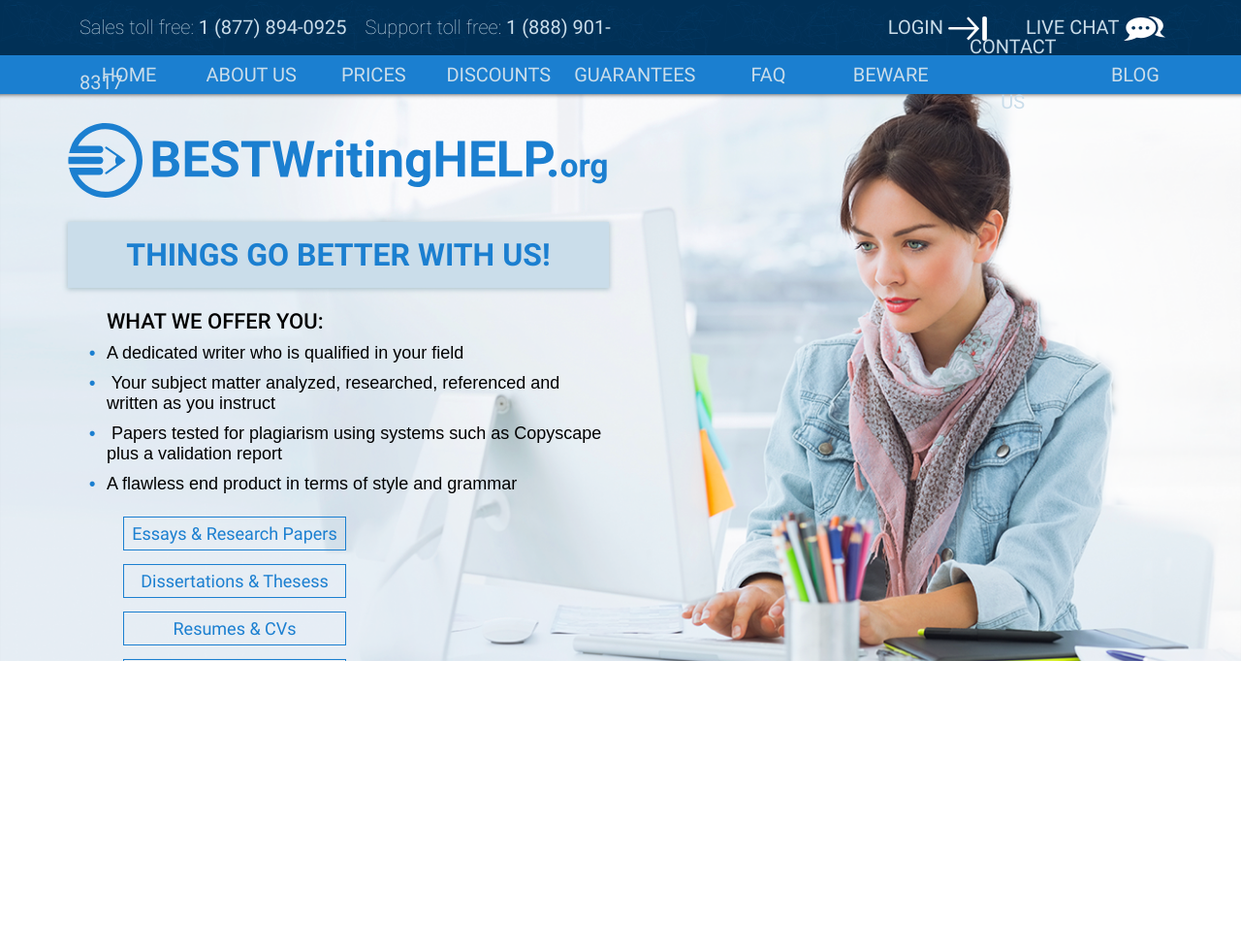
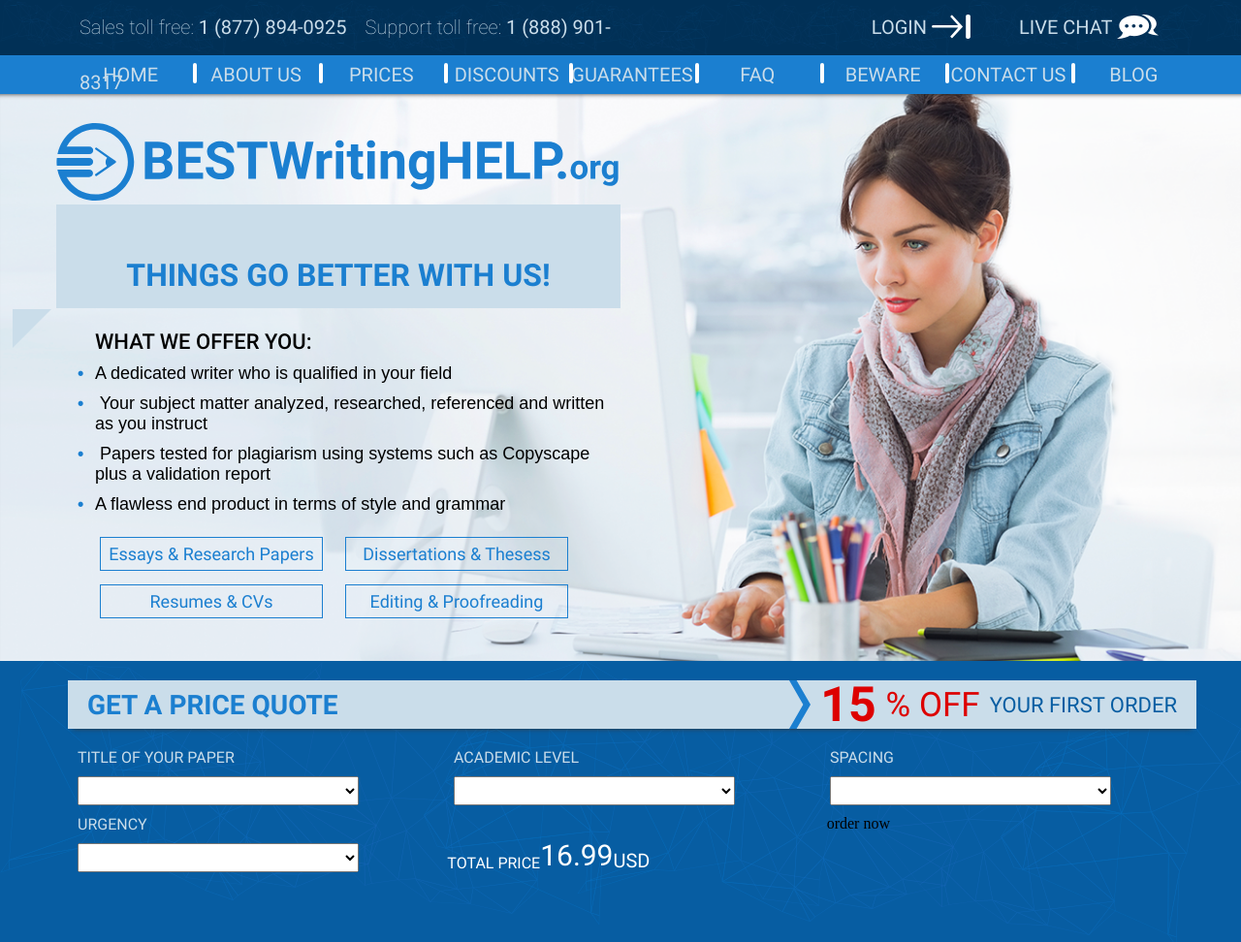
Before and after one commit to IrynaKhylchuk/BestWritings, a plain HTML site: page index.html in a window 1280 px wide. Shown: the top 972 px of the page at 97% size. Before the commit the page ends 800 px from the top, so only its background shows below. Drawn offline with Linux system fonts and the light colour scheme.

Commit message:
section v.1

```diff
--- a/css/style.css
+++ b/css/style.css
@@ -112,15 +112,49 @@ header a img{
     vertical-align: middle;
 }
 
-.login {
+.login-live {
     display: flex;
     justify-content: flex-end;
 }
 
-.login a {
+.login-live a {
     display: inline-block;
     text-transform: uppercase;
     padding: 0 20px;
+}
+
+.login-live a:hover {
+    color: #1b7fd0;
+}
+
+.login::after {
+    content: "";
+    display: inline-block;
+    background-image: url(../images/Login.svg);
+    background-repeat: no-repeat;
+    width: 50px;
+    height: 25px;
+    position: relative;
+    top: 5px;
+}
+
+.live::after {
+    content: "";
+    display: inline-block;
+    background-image: url(../images/Chat.svg);
+    background-repeat: no-repeat;
+    width: 50px;
+    height: 25px;
+    position: relative;
+    top: 5px;
+}
+
+.login:hover::after {
+    background-image: url(../images/Login2.svg);
+}
+
+.live:hover::after {
+    background-image: url(../images/Chat2.svg);
 }
 
 header .bg_main_1 {
@@ -138,7 +172,6 @@ header .bg_main_1 {
     font-family: Roboto-Regular;
     font-size: 20px;
     height: 40px;
-    padding: 0;
     display: flex;
     justify-content: center;
     align-items: center;
@@ -148,6 +181,24 @@ header .bg_main_1 {
 .bg_main_1 a:hover {
     background-color: #caddea;
     color: var(--color_main_1);
+}
+
+.border-li::after {
+    content: "";
+    border: 2px solid white;
+    border-radius: 3px;
+    height: 15px;
+    position: relative;
+    top: -30px;
+}
+
+div.col {
+    padding: 0;
+}
+
+.border-li {
+    height: 40px;
+    padding: 0;
 }
 
 .bg-header {
@@ -167,8 +218,19 @@ header .bg_main_1 {
 
 .h1-div {
     background-color: #caddea;
-    box-shadow: 0 1px 5px 1px #b3c8d0;
     text-align: center;
+    filter: drop-shadow(0 1px 5px 1px #b3c8d0);
+}
+
+.h1-div::before {
+    content: "";
+    width: 0;
+    height: 0;
+    border-top: 40px solid #caddea;
+    border-right: 40px solid transparent;
+    position: relative;
+    top: 148px;
+    right: 316px;
 }
 
 .h1-div h1 {
@@ -177,7 +239,7 @@ header .bg_main_1 {
 
 .header-list h3 {
     padding: 0 40px;
-    margin-bottom: 10px;
+    margin: 10px 0;
     font-weight: 100;
 }
 
@@ -220,4 +282,87 @@ header .bg_main_1 {
 .header-btn button:hover {
     background-color: #1b7fd0;
     color: #caddea;
+    cursor: pointer;
 }
+
+/* --------------SECTION---------------- */
+
+.section-bg {
+    height: 290px;
+    background-color: #075da2;
+    background-image: url(../images/Bg1-1.svg);
+    background-repeat: no-repeat;
+    background-position: center;
+    background-size: cover;
+}
+
+.bg-1 {
+    background-color: #caddea;
+    display: flex;
+    justify-content: space-between;
+    align-items: center;
+    height: 50px;
+    box-shadow:  0 5px 5px -5px #333;
+    padding: 0 20px;
+    margin: 20px 0;
+}
+
+.bg-1 p {
+    display: flex;
+    align-items: center;
+    text-transform: uppercase;
+    font-family: Roboto-Regular;
+    font-size: 22px;
+    color: #075da2;
+}
+
+.bg-1 p span {
+    color: #dd0000;
+    font-size: 35px;
+    padding-right: 10px;
+}
+
+.bg-1 p span:first-child {
+    font-family: Roboto-Bold;
+    font-size: 50px;
+}
+
+.bg-1 p::before {
+    content: "";
+    background-image: url(../images/Arrow.svg);
+    height: 50px;
+    width: 22px;
+    position: relative;
+    right: 10px;
+}
+
+label {
+    font-size: 16px;
+    color: #caddea;
+    text-transform: uppercase;
+    font-family: Roboto-Regular;
+    margin: 10px;
+}
+
+select {
+    width: 290px;
+    height: 30px;
+    margin: 10px;
+}
+
+.price {
+    color: white;
+    font-family: Roboto-Regular;
+    text-transform: uppercase;
+    display: flex;
+    align-items: flex-end;
+    margin: 10px;
+}
+
+.price span:last-child {
+    font-size: 20px;
+}
+
+.number {
+    font-size: 30px;
+}
--- a/index.html
+++ b/index.html
@@ -17,11 +17,9 @@
               <span>Sales toll free: <a href="#">1 (877) 894-0925</a></span>
               <span>Support toll free: <a href="">1 (888) 901-8317</a></span>
             </div>
-            <div class="col-6 login">
-              <a href="#">Login <img src="images/Login.svg" alt="login" /></a>
-              <a href="#"
-                >Live Chat <img src="images/Chat.svg" alt="livechat"
-              /></a>
+            <div class="col-6 login-live">
+              <a href="#" class="login">Login </a>
+              <a href="#" class="live">Live Chat </a>
             </div>
           </div>
         </div>
@@ -30,14 +28,14 @@
         <div class="container">
           <div class="row">
             <div class="col"><a href="#">home</a></div>
-            <div class="col"><a href="#">about us</a></div>
-            <div class="col"><a href="#">prices</a></div>
-            <div class="col"><a href="#">discounts</a></div>
-            <div class="col"><a href="#">guarantees</a></div>
-            <div class="col"><a href="#">FAQ</a></div>
-            <div class="col"><a href="#">beware</a></div>
-            <div class="col"><a href="#">contact us</a></div>
-            <div class="col"><a href="#">blog</a></div>
+            <div class="col border-li"><a href="#">about us</a></div>
+            <div class="col border-li"><a href="#">prices</a></div>
+            <div class="col border-li"><a href="#">discounts</a></div>
+            <div class="col border-li"><a href="#">guarantees</a></div>
+            <div class="col border-li"><a href="#">FAQ</a></div>
+            <div class="col border-li"><a href="#">beware</a></div>
+            <div class="col border-li"><a href="#">contact us</a></div>
+            <div class="col border-li"><a href="#">blog</a></div>
           </div>
         </div>
       </div>
@@ -88,5 +86,46 @@
         </div>
       </div>
     </header>
+
+    <div class="container-fluid section-bg">
+      <div class="container">
+        <div class="row">
+          <div class="col">
+            <div class="bg-1">
+              <h2>Get a price quote</h2>
+              <p><span>15</span><span>% off</span>your first order</p>
+            </div>
+          </div>
+        </div>
+        <div class="row">
+          <div class="col">
+            <label for="">title of your paper</label><br />
+            <select name="" id=""></select>
+          </div>
+          <div class="col">
+            <label for="">academic level</label><br />
+            <select name="" id=""></select>
+          </div>
+          <div class="col">
+            <label for="">spacing</label><br />
+            <select name="" id=""></select>
+          </div>
+        </div>
+        <div class="row">
+          <div class="col">
+            <label for="">urgency</label><br />
+            <select name="" id=""></select>
+          </div>
+          <div class="col price">
+            <span>total price</span>
+            <span class="number">16.99</span>
+            <span>usd</span>
+          </div>
+          <div class="col">
+            <div>order now</div>
+          </div>
+        </div>
+      </div>
+    </div>
   </body>
 </html>
```
